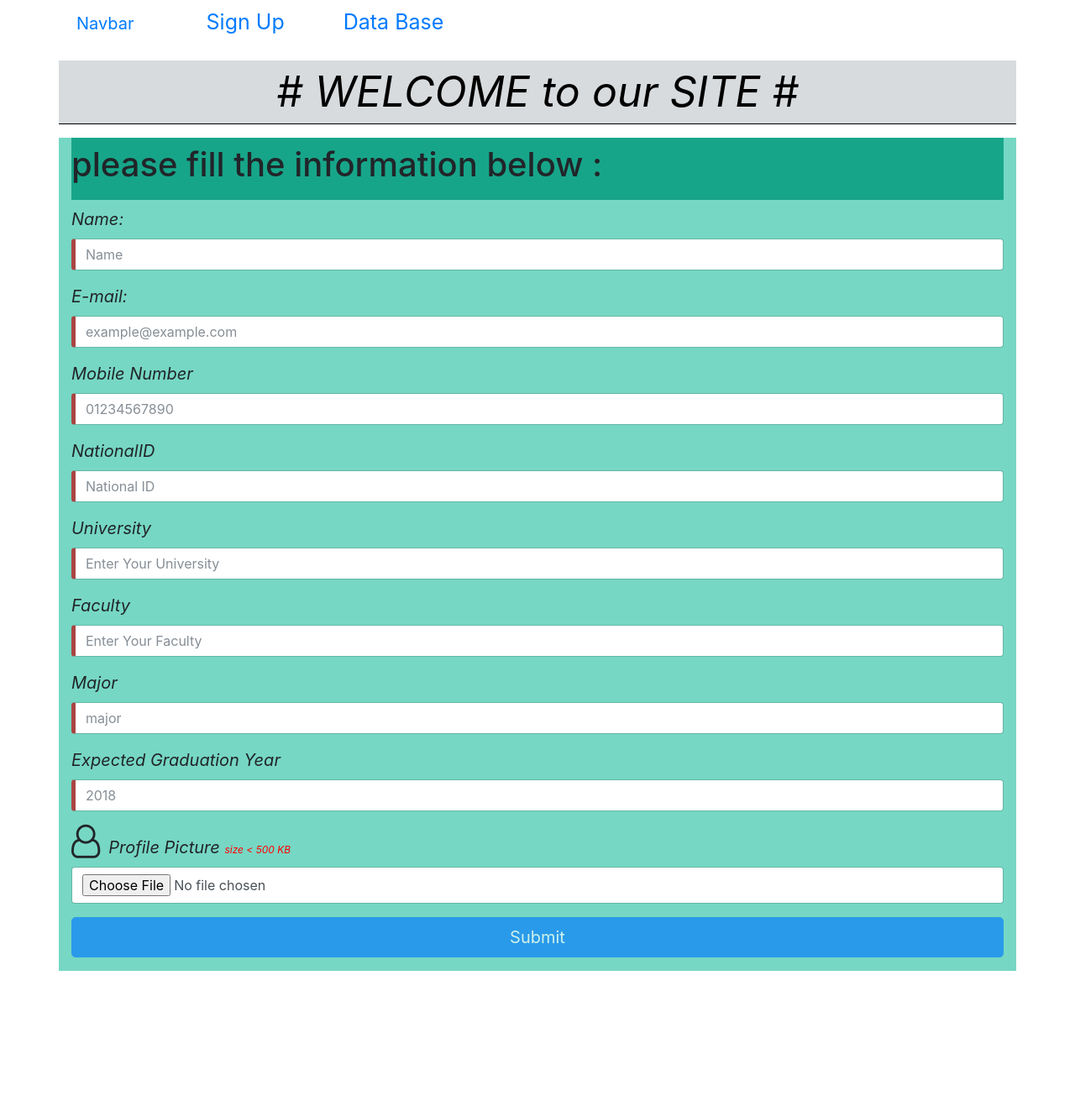
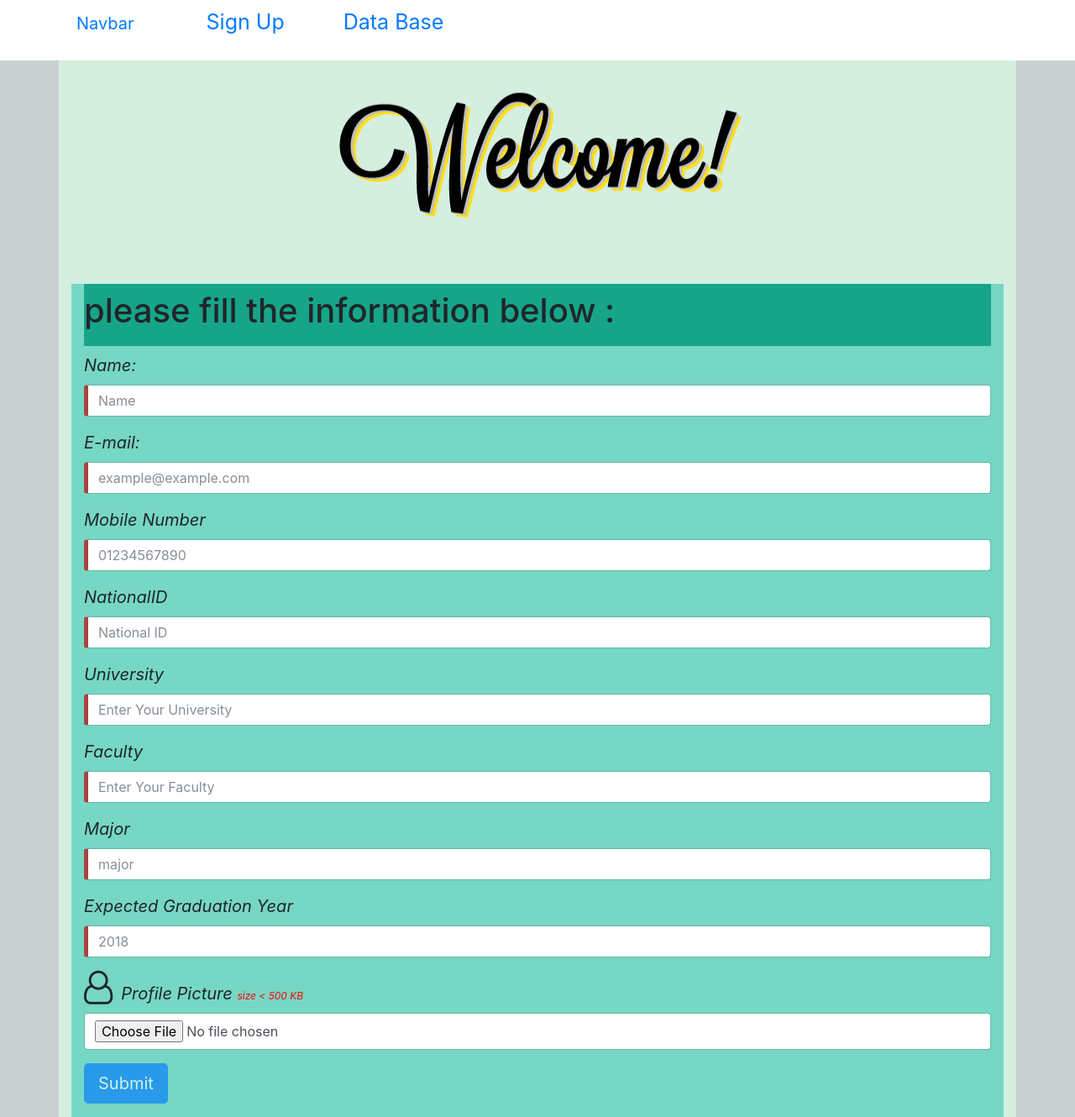
Before and after one commit to AhmadEbeid/Angular-task9-ASU, an Angular app: page /Home in a window 1280 px wide. Shown: the whole page at 84% size. Before the commit the page ends 1156 px from the top, so only its background shows below. Built offline with nearby package versions, Linux system fonts and the light colour scheme; no server answers.

Commit message:
Marina_SomeCss

```diff
--- a/src/app/profile-input/profile-input.component.css
+++ b/src/app/profile-input/profile-input.component.css
@@ -3,6 +3,14 @@ p {
     font-style: italic;
     text-align: center;
     font-size: 50px;
+}
+
+.body {
+    background-color: #D4EFDF;
+}
+
+.whole_body {
+    background-color: #CACFD2;
 }
 
 .all {
--- a/src/app/profile-input/profile-input.component.html
+++ b/src/app/profile-input/profile-input.component.html
@@ -1,8 +1,8 @@
-<p class="container " style="background-color:#D7DBDD  ;border-bottom: 1px solid black; ">
-    # WELCOME to our SITE #
+<div class="whole_body">
+    <div class="body container">
+        <p>
+            <img style="width:500px;height:250px;" src="../assets/Welcome-Picture.png">
         </p>
-
-
         <div class="container all">
             <div class="row">
                 <div class="col-md-12 col-sm-6">
@@ -146,10 +146,12 @@
                             <div *ngIf="nationalIDExists" class="alert alert-danger">
                                 National ID Exists, please login.
                             </div>
-                    <button type="submit" class="btn btn-primary btn-lg btn-block" [disabled]="!f.valid">Submit</button>
+                            <button type="submit" class="btn btn-primary btn-lg" [disabled]="!f.valid">Submit</button>
 
                         </div>
                     </form>
                 </div>
             </div>
         </div>
+    </div>
+</div>
```
Also changed, not shown: src/assets/Welcome-Picture.png (added). Lines whose indentation alone changed are shown as unchanged.
